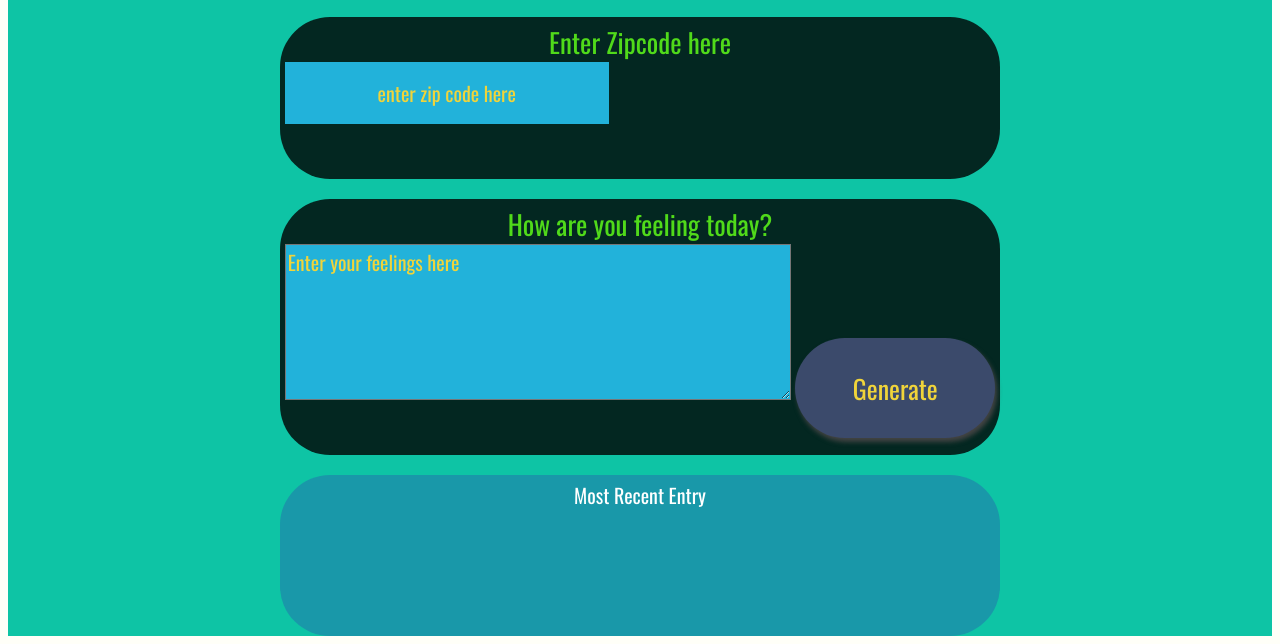
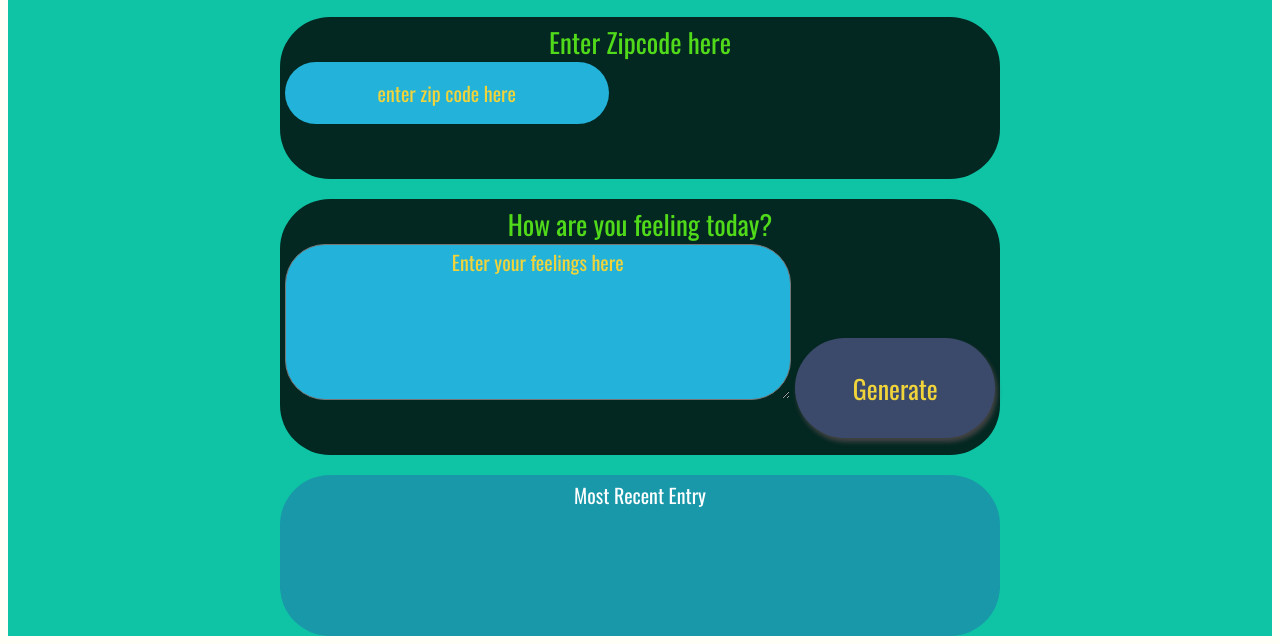
Before and after one commit to badr1002/Weather-journal-app, a plain HTML site: page weather-journal-app/website/index.html in a window 1280 px wide. Shown: the part 172-816 px from the top of the page. Drawn offline with nearby package versions, Linux system fonts and the light colour scheme; a web font is replaced by a local one.

Commit message:
Update style.css

```diff
--- a/weather-journal-app/website/style.css
+++ b/weather-journal-app/website/style.css
@@ -60,6 +60,7 @@ body {
 }
 
 #zip {
+    border-radius: 40px;
     text-align: center;
 }
 
@@ -107,6 +108,8 @@ textarea {
 .myInput {
     width: 500px;
     height: 150px;
+    border-radius: 40px;
+    text-align: center;
 }
 
 /* Reset style for HTML element on active to have no border*/
```
